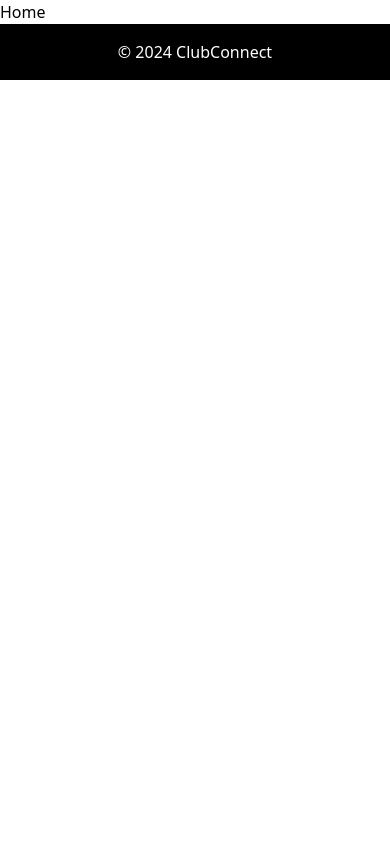
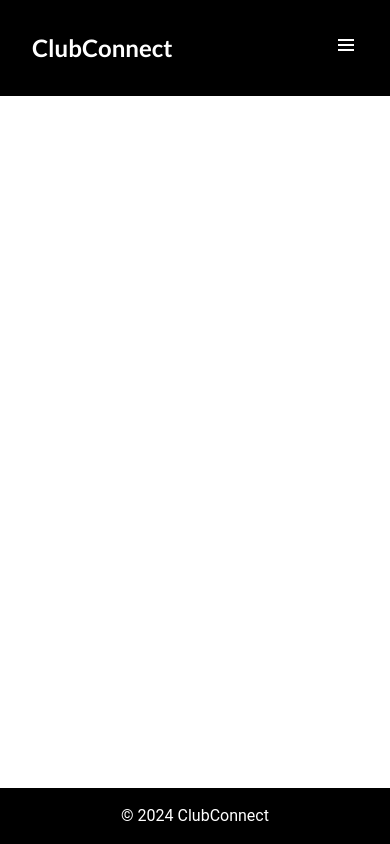
Before and after one commit to ShreyNagda/ClubConnect, a React (Vite) app in the folder frontend/: page / in a window 390 px wide. Built offline with nearby package versions, Linux system fonts and the light colour scheme.

Commit message:
Responsive navbar created

```diff
--- a/frontend/src/App.jsx
+++ b/frontend/src/App.jsx
@@ -1,19 +1,21 @@
 import { BrowserRouter, Route, Routes } from "react-router-dom";
 import Home from "./Home";
-import Navbar from "./Components/Navbar";
+import Header from "./Components/Header";
 import Footer from "./Components/Footer";
 
 function App() {
   return (
-    <>
+    <div className="text-white font-roboto">
       <BrowserRouter>
-        <Navbar />
-        <Routes>
-          <Route path="/" Component={Home} />
-        </Routes>
+        <Header />
+        <div className="min-h-screen">
+          <Routes>
+            <Route path="/" Component={Home} />
+          </Routes>
+        </div>
         <Footer />
       </BrowserRouter>
-    </>
+    </div>
   );
 }
 
--- /dev/null
+++ b/frontend/src/Components/Header.jsx
@@ -0,0 +1,15 @@
+import Logo from "./Logo";
+import Nav from "./Nav";
+
+function Header() {
+  return (
+    <>
+      <header className="bg-black sticky top-0 flex-wrap z-[20] mx-auto flex justify-between items-center p-8">
+        <Logo />
+        <Nav />
+      </header>
+    </>
+  );
+}
+
+export default Header;
--- /dev/null
+++ b/frontend/src/Components/Logo.jsx
@@ -0,0 +1,11 @@
+function Logo() {
+  return (
+    <a
+      className="font-lato font-bold text-2xl hover:scale-105 transition-all"
+      href="#"
+    >
+      ClubConnect
+    </a>
+  );
+}
+export default Logo;
--- /dev/null
+++ b/frontend/src/Components/Nav.jsx
@@ -0,0 +1,48 @@
+import { NavLink } from "react-router-dom";
+import { BiMenu } from "react-icons/bi";
+import { IoClose } from "react-icons/io5";
+import { useState } from "react";
+
+function NavLinks() {
+  return (
+    <>
+      <NavLink to="/">Home</NavLink>
+      <NavLink to="/">Events</NavLink>
+      <NavLink to="/">Clubs</NavLink>
+      <NavLink to="/">Societies</NavLink>
+    </>
+  );
+}
+
+export default function Nav() {
+  const [isOpen, setIsOpen] = useState(false);
+  const toggleNavBar = () => setIsOpen(!isOpen);
+
+  return (
+    <>
+      <nav className="w-1/3 flex justify-end">
+        <div className="hidden md:flex w-full justify-between">
+          <NavLinks />
+        </div>
+        <div className="md:hidden">
+          <button
+            onClick={toggleNavBar}
+            className="hover:scale-105 transition-all "
+          >
+            {isOpen ? (
+              <IoClose className="w-6 h-6" />
+            ) : (
+              <BiMenu className="w-6 h-6" />
+            )}
+          </button>
+        </div>
+      </nav>
+      {isOpen && (
+        <div className="flex flex-col gap-3 items-center basis-full pt-5">
+          <hr />
+          <NavLinks />
+        </div>
+      )}
+    </>
+  );
+}
--- a/frontend/src/Components/Navbar.jsx
+++ /dev/null
@@ -1,9 +0,0 @@
-function Navbar() {
-  return (
-    <>
-      <header className="sticky top-0 z-[20] mx-auto flex justify-between items-center"></header>
-    </>
-  );
-}
-
-export default Navbar;
--- a/frontend/tailwind.config.js
+++ b/frontend/tailwind.config.js
@@ -3,6 +3,9 @@ export default {
   content: ["./src/**/*.{js,jsx,ts,tsx}"],
   theme: {
     extend: {
+      minHeight: {
+        screen: "calc(100vh - 96px - 56px)",
+      },
       fontFamily: {
         lato: ["Lato", "sans-serif"],
         roboto: ["Roboto", "sans-serif"],
```
